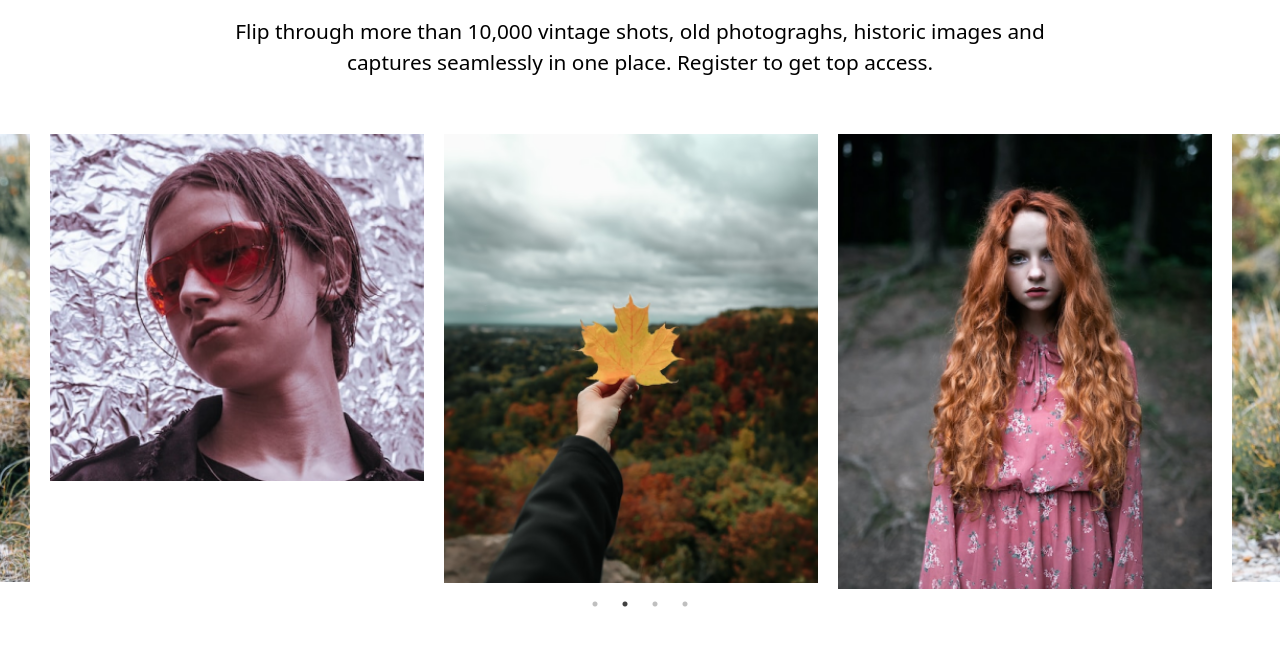
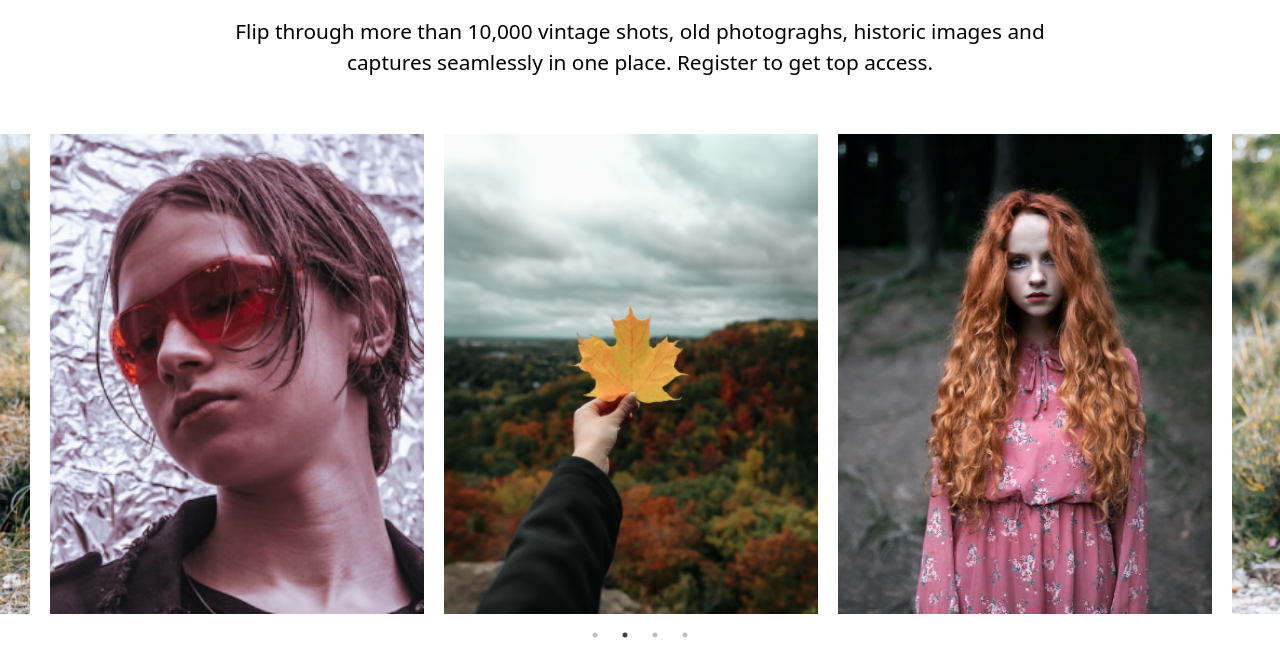
Before and after one commit to davidfayanju1/ARTSY, a React (Vite) app: page / in a window 1280 px wide. Shown: the part 300-964 px from the top of the page. Built offline with nearby package versions, Linux system fonts and the light colour scheme; a web font is replaced by a local one.

Commit message:
carousel bug fixes

```diff
--- a/src/components/home/Featured.jsx
+++ b/src/components/home/Featured.jsx
@@ -5,7 +5,7 @@ import Rectangle1 from '../../assets/images/Rectangle1.png';
 
 const Featured = () => {
   return (
-    <div className='pt-[4rem] md:px-[3rem] px-[1rem] mt-[6rem]'>
+    <div className='pt-[4rem] md:px-[3rem] px-[1rem]'>
         <div className="title mb-[3rem]">
             <h1 className='font-semibold md:text-[2.8rem] text-[1.8rem]'>Featured Posts</h1>
         </div>
--- a/src/components/home/Hero.jsx
+++ b/src/components/home/Hero.jsx
@@ -56,16 +56,16 @@ const Hero = () => {
         <div className="carousel md:h-[70vh] md:w-[100%] w-full mx-[auto] mt-[2rem]">
           <Slider {...settings}>
               <div>
-                  <img src= { Rectangle1 } alt="" className="md:h-full h-[20%] md:w-[95%] w-[20rem]"/>
+                  <img src= { Rectangle1 } alt="" className="md:h-[60vh] h-[42vh] object-cover md:w-[95%] w-[16.5rem]"/>
               </div>
               <div>
-                  <img src={ Rectangle2 } alt=""  className="md:h-full h-[20%] md:w-[95%] w-[20rem]"/>
+                  <img src={ Rectangle2 } alt=""  className="md:h-[60vh] h-[42vh] object-cover md:w-[95%] w-[16.5rem]"/>
               </div>
               <div>
-                  <img src= { Rectangle3 } alt="" className= "md:h-full h-[20%] md:w-[95%] w-[20rem]" />
+                  <img src= { Rectangle3 } alt="" className= "md:h-[60vh] h-[42vh] object-cover md:w-[95%] w-[16.5rem]" />
               </div>
               <div>
-                  <img src={ Rectangle4 } alt="" className= "md:h-full h-[20%] md:w-[95%] w-[20rem]"/>
+                  <img src={ Rectangle4 } alt="" className= "md:h-[60vh] h-[42vh] object-cover md:w-[95%] w-[16.5rem]"/>
               </div>
           </Slider>
         </div>
```
